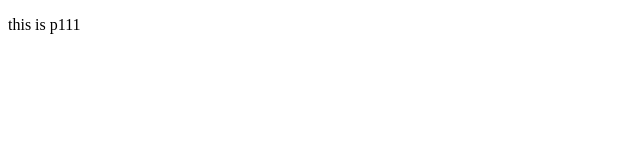
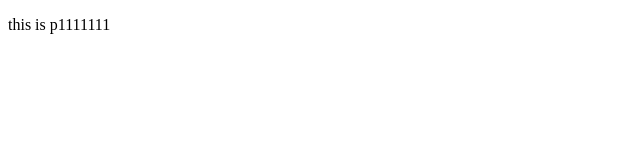
Before and after one commit to honourhonour/honourhonour.github.io, a plain HTML site: page index.html in a window 1280 px wide. Shown: the full height of the page, 0-640 px from the left. Drawn offline with Linux system fonts and the light colour scheme.

Commit message:
commit second

```diff
--- a/index.html
+++ b/index.html
@@ -5,6 +5,6 @@
     <title>Title</title>
 </head>
 <body>
-<p>this is p111</p>
+<p>this is p1111111</p>
 </body>
 </html>
```
